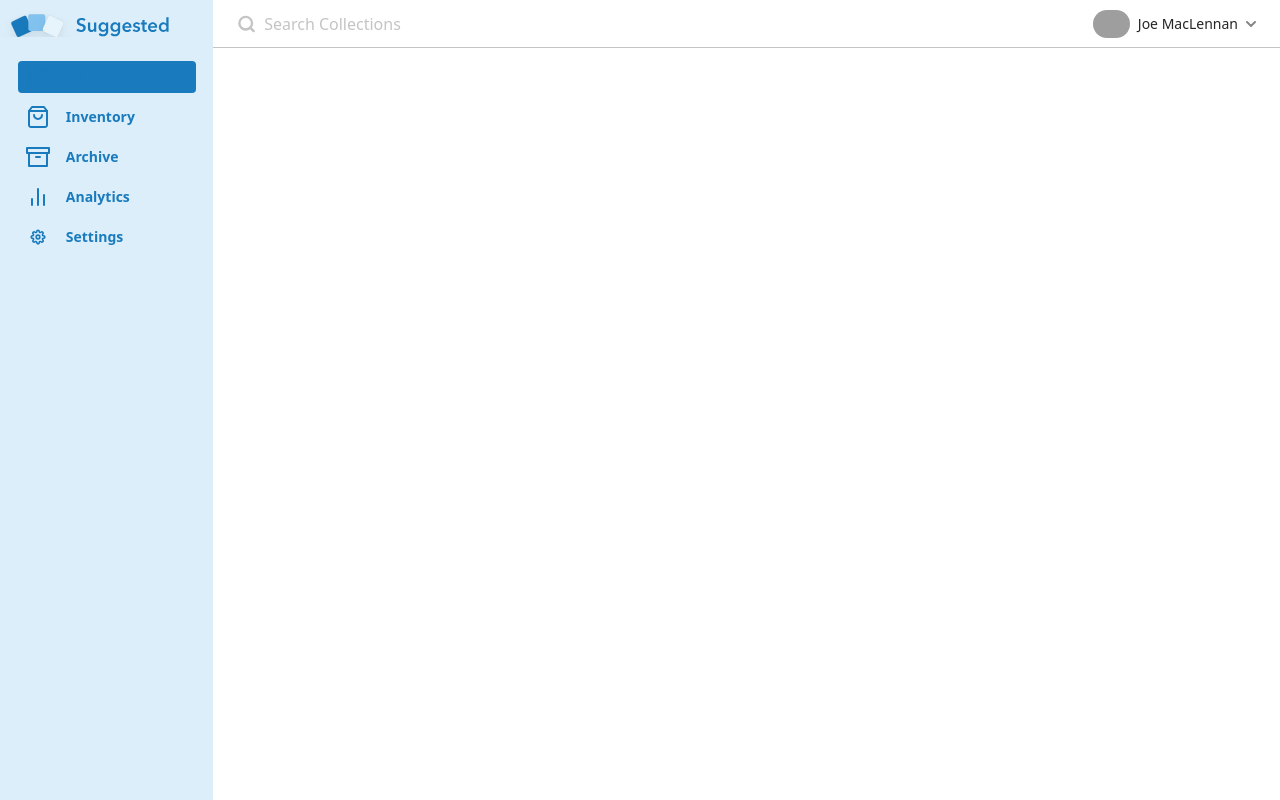
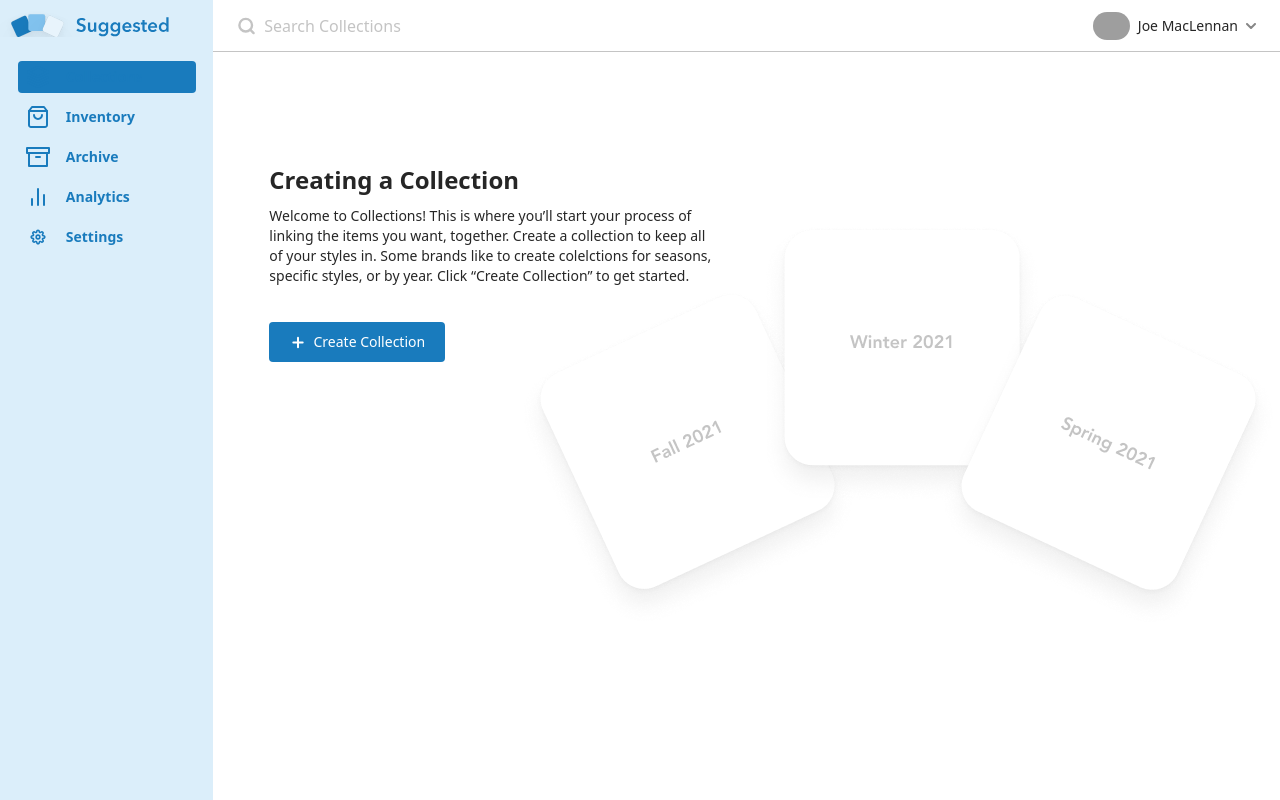
Before and after one commit to suggestedretail/suggested-web-client, a React (Create React App) app: page /collections/create in a window 1280 px wide. Before the commit this address led to /collections. Built offline with nearby package versions, Linux system fonts and the light colour scheme; grey boxes are pictures that could not be loaded; what tailwindcss-aria-attributes would draw is missing.

Commit message:
create collection page

```diff
--- a/src/App.tsx
+++ b/src/App.tsx
@@ -1,9 +1,10 @@
 import { FC } from 'react';
 import { BrowserRouter, Navigate, Route, Routes } from 'react-router-dom';
 import AppLayout from './components/AppLayout';
+import CreateCollections from './components/collections/CreateCollections';
 import Analytics from './pages/Analytics';
 import Archive from './pages/Archive';
-import Collections from './pages/Collections';
+import Collections from './pages/collections/Collections';
 import Inventory from './pages/Inventory';
 import Settings from './pages/Settings';
 
@@ -12,13 +13,15 @@ const App: FC = () => {
     <BrowserRouter>
       <Routes>
         <Route path='/' element={<AppLayout />}>
-          <Route path='collections' element={<Collections />} />
+          <Route path='collections' element={<Collections />}>
+            <Route path='create' element={<CreateCollections />} />
+          </Route>
           <Route path='inventory' element={<Inventory />} />
           <Route path='archive' element={<Archive />} />
           <Route path='analytics' element={<Analytics />} />
           <Route path='settings' element={<Settings />} />
-          <Route path='*' element={<Navigate to='/collections' />} />
-          <Route index element={<Navigate to='/collections' />} />
+          <Route path='*' element={<Navigate to='/collections' replace />} />
+          <Route index element={<Navigate to='/collections' replace />} />
         </Route>
       </Routes>
     </BrowserRouter>
--- /dev/null
+++ b/src/components/collections/CollectionsTopBar.tsx
@@ -0,0 +1,33 @@
+import { FC } from 'react';
+import caretDown from '../../assets/img/caret-down.svg';
+import search from '../../assets/img/search.svg';
+
+const CollectionsTopBar: FC = () => {
+  return (
+    <div className='h-full w-full border-b border-lighterGray relative'>
+      {/* Search Bar */}
+      <div className='flex h-full absolute left-6 items-center space-x-2'>
+        <img src={search} alt='' className='h-5' />
+        <input
+          type='text'
+          className='border-none shadow-none outline-0 h-5 text-black placeholder:text-lighterGray placeholder:font-medium'
+          placeholder='Search Collections'></input>
+      </div>
+      {/* Profile Section */}
+      <div className='h-full absolute right-6 hover:cursor-pointer'>
+        <div className='flex h-full items-center space-x-2'>
+          <img
+            src='https://www.gravatar.com/avatar/e636ddd50e105910d5d7fc2dd0835ece'
+            alt=''
+            className='rounded-full h-7'
+          />
+          <div className='text-black font-medium text-sm'>Joe MacLennan</div>
+          <img src={caretDown} alt='' />
+        </div>
+        {/* TODO: Figure out popover */}
+      </div>
+    </div>
+  );
+};
+
+export default CollectionsTopBar;
--- /dev/null
+++ b/src/components/collections/CreateCollections.tsx
@@ -0,0 +1,28 @@
+import { FC } from 'react';
+import plus from '../../assets/img/plus.svg';
+
+const CreateCollections: FC = () => {
+  return (
+    <div className='flex w-full h-full bg-[url("/src/assets/img/collection-boxes.png")] bg-no-repeat bg-right'>
+      <div className='flex flex-col ml-14 mt-28'>
+        <div className='text-black font-bold text-2xl mb-2.5'>
+          Creating a Collection
+        </div>
+        <div className='text-black text-sm font-normal max-w-md mb-9'>
+          Welcome to Collections! This is where you’ll start your process of
+          linking the items you want, together. Create a collection to keep all
+          of your styles in. Some brands like to create colelctions for seasons,
+          specific styles, or by year. Click “Create Collection” to get started.
+        </div>
+        <button className='flex h-10 w-44 items-center justify-center bg-primary rounded hover:opacity-70'>
+          <img src={plus} alt='' />
+          <div className='text-white text-sm font-normal ml-2'>
+            Create Collection
+          </div>
+        </button>
+      </div>
+    </div>
+  );
+};
+
+export default CreateCollections;
--- a/src/pages/Collections.tsx
+++ /dev/null
@@ -1,36 +0,0 @@
-import { FC } from 'react';
-import caretDown from '../assets/img/caret-down.svg';
-import search from '../assets/img/search.svg';
-
-const Collections: FC = () => {
-  return (
-    <div className='flex w-full'>
-      {/* Top Bar */}
-      <div className='h-12 w-full border-b border-lighterGray relative'>
-        {/* Search Bar */}
-        <div className='flex h-full absolute left-6 items-center space-x-2'>
-          <img src={search} alt='' className='h-5' />
-          <input
-            type='text'
-            className='border-none shadow-none outline-0 h-5 text-black placeholder:text-lighterGray placeholder:font-medium'
-            placeholder='Search Collections'></input>
-        </div>
-        {/* Profile Section */}
-        <div className='h-full absolute right-6 hover:cursor-pointer'>
-          <div className='flex h-full items-center space-x-2'>
-            <img
-              src='https://www.gravatar.com/avatar/e636ddd50e105910d5d7fc2dd0835ece'
-              alt=''
-              className='rounded-full h-7'
-            />
-            <div className='text-black font-medium text-sm'>Joe MacLennan</div>
-            <img src={caretDown} alt='' />
-          </div>
-          {/* TODO: Figure out popover */}
-        </div>
-      </div>
-    </div>
-  );
-};
-
-export default Collections;
--- /dev/null
+++ b/src/pages/collections/Collections.tsx
@@ -0,0 +1,24 @@
+import { FC, useEffect } from 'react';
+import { Outlet, useNavigate } from 'react-router-dom';
+import CollectionsTopBar from '../../components/collections/CollectionsTopBar';
+
+const Collections: FC = () => {
+  const navigate = useNavigate();
+
+  useEffect(() => {
+    navigate('/collections/create');
+  }, []);
+
+  return (
+    <div id='CollectionsPage' className='flex flex-col w-full h-full'>
+      <div className='h-14 w-full'>
+        <CollectionsTopBar />
+      </div>
+      <div className='w-full h-full'>
+        <Outlet />
+      </div>
+    </div>
+  );
+};
+
+export default Collections;
```
Also changed, not shown: src/assets/img/collection-boxes.png (added), src/assets/img/plus.svg (added).
